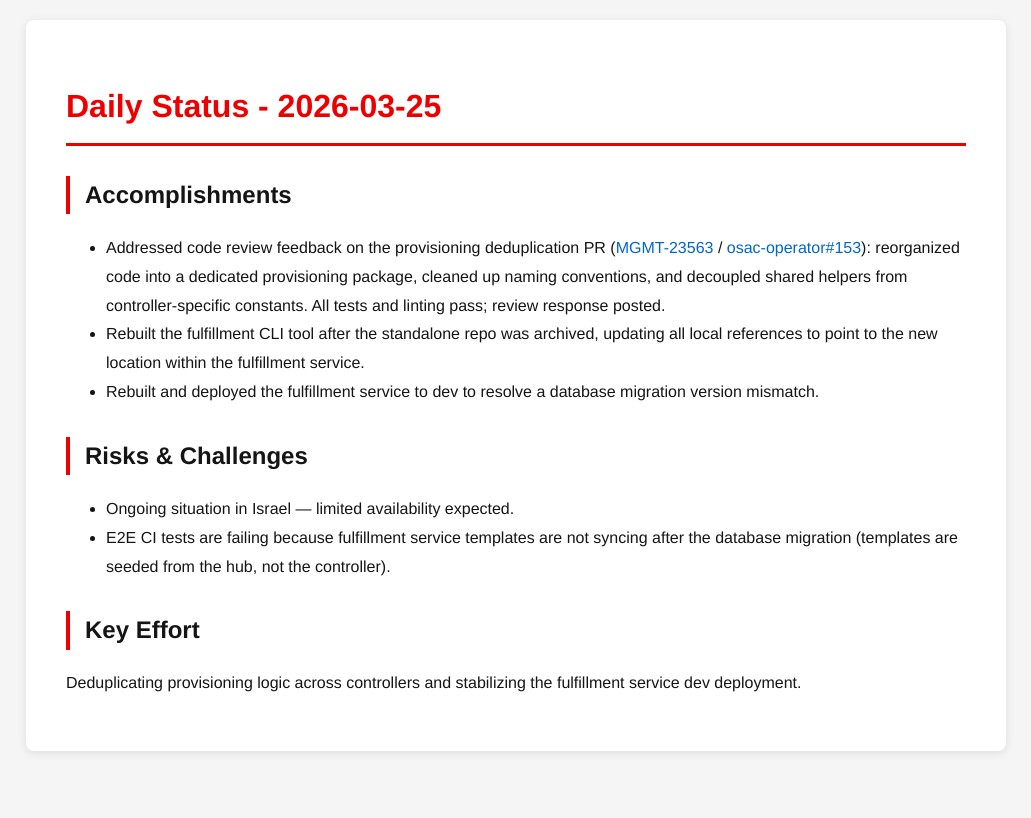
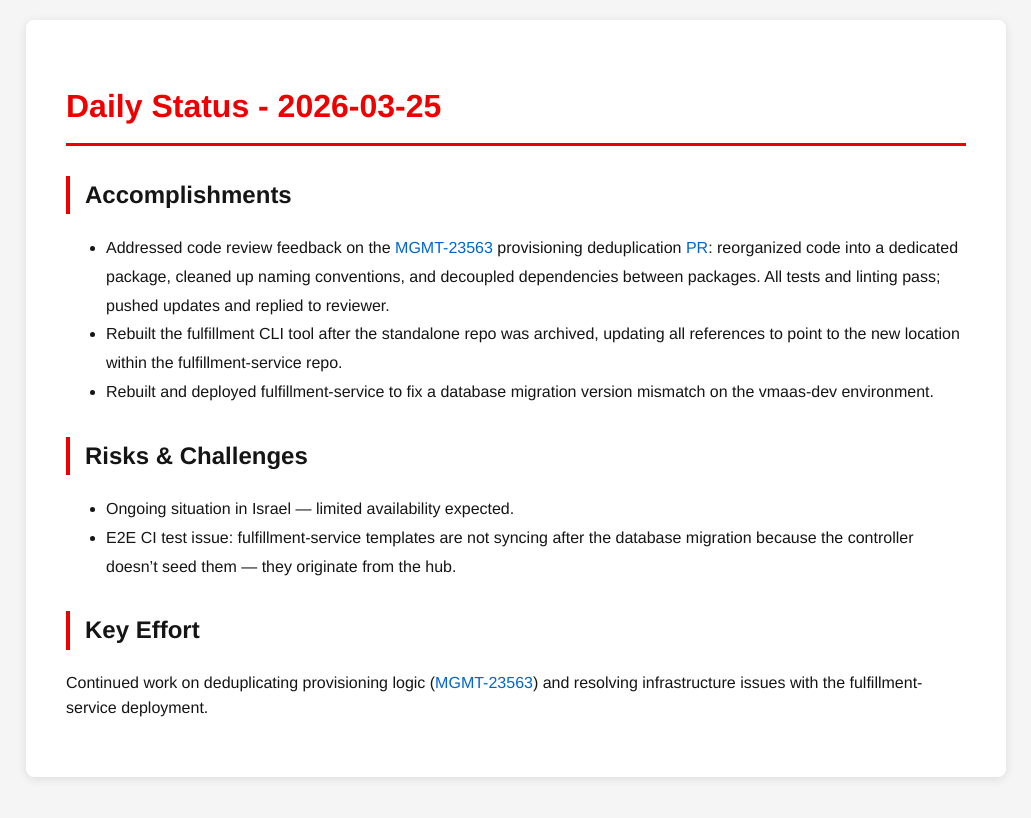
Before and after one commit to tzvatot/daily-status, a Jekyll site: the page built from 2026-03-25.md, in a window 1280 px wide. Shown: the top 818 px of the page, without its empty margins (124-1155 px from the left). Built offline with Jekyll 4.4.1, drawn with Linux system fonts in a browser that asks for light colours.

Commit message:
Daily status update - 2026-03-25

```diff
--- a/2026-03-25.md
+++ b/2026-03-25.md
@@ -7,13 +7,13 @@ date: 2026-03-25
 # Daily Status - 2026-03-25
 
 ## Accomplishments
-- Addressed code review feedback on the provisioning deduplication PR ([MGMT-23563](https://issues.redhat.com/browse/MGMT-23563) / [osac-operator#153](https://github.com/osac-project/osac-operator/pull/153)): reorganized code into a dedicated provisioning package, cleaned up naming conventions, and decoupled shared helpers from controller-specific constants. All tests and linting pass; review response posted.
-- Rebuilt the fulfillment CLI tool after the standalone repo was archived, updating all local references to point to the new location within the fulfillment service.
-- Rebuilt and deployed the fulfillment service to dev to resolve a database migration version mismatch.
+- Addressed code review feedback on the [MGMT-23563](https://issues.redhat.com/browse/MGMT-23563) provisioning deduplication [PR](https://github.com/osac-project/osac-operator/pull/153): reorganized code into a dedicated package, cleaned up naming conventions, and decoupled dependencies between packages. All tests and linting pass; pushed updates and replied to reviewer.
+- Rebuilt the fulfillment CLI tool after the standalone repo was archived, updating all references to point to the new location within the fulfillment-service repo.
+- Rebuilt and deployed fulfillment-service to fix a database migration version mismatch on the vmaas-dev environment.
 
 ## Risks & Challenges
 - Ongoing situation in Israel — limited availability expected.
-- E2E CI tests are failing because fulfillment service templates are not syncing after the database migration (templates are seeded from the hub, not the controller).
+- E2E CI test issue: fulfillment-service templates are not syncing after the database migration because the controller doesn't seed them — they originate from the hub.
 
 ## Key Effort
-Deduplicating provisioning logic across controllers and stabilizing the fulfillment service dev deployment.
+Continued work on deduplicating provisioning logic ([MGMT-23563](https://issues.redhat.com/browse/MGMT-23563)) and resolving infrastructure issues with the fulfillment-service deployment.
```
